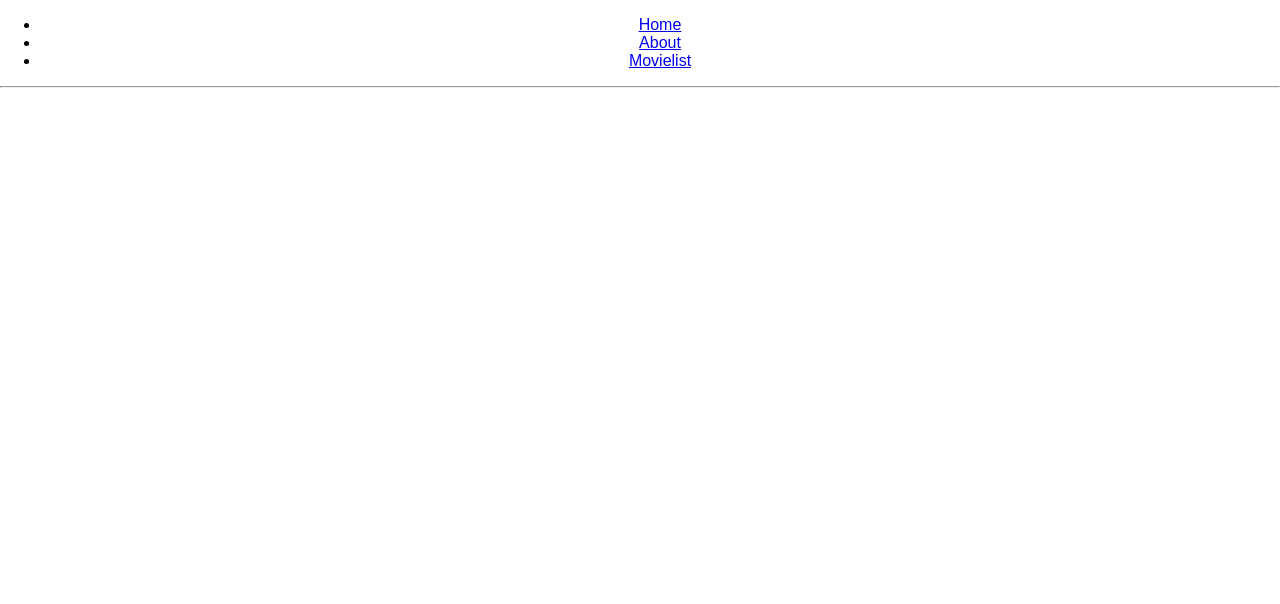
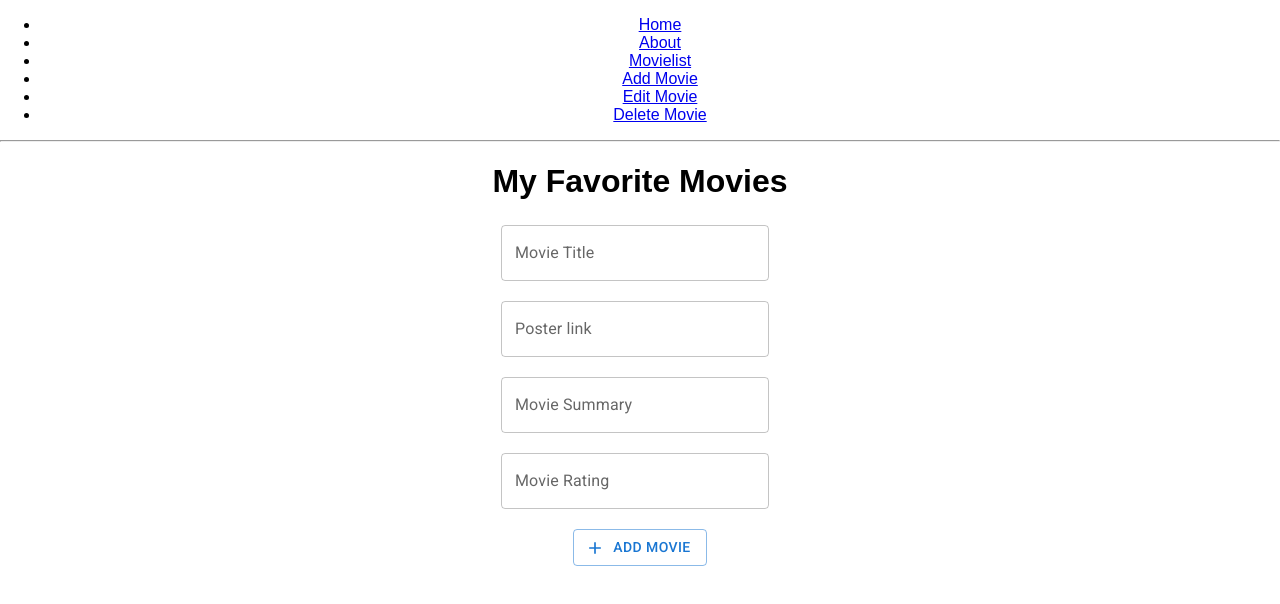
Before and after one commit to Arun3sh/my-fav-movie-react, a React (Create React App) app: page /movies/add in a window 1280 px wide. Shown: the top 604 px of the page. Built offline with nearby package versions, Linux system fonts and the light colour scheme.

Commit message:
crud added

```diff
--- /dev/null
+++ b/src/AddMovie.js
@@ -0,0 +1,77 @@
+import { Button } from '@mui/material';
+import { useState } from 'react';
+import './App.css';
+import { TextField } from '@mui/material';
+import AddIcon from '@mui/icons-material/Add';
+import { InnitialMovie } from './InnitialMovie';
+import { useHistory } from 'react-router';
+// import { ShowMovie } from './ShowMovie';
+
+export function Addmovie() {
+	const MyFavMovie = InnitialMovie();
+	const [movies, setMovies] = useState(MyFavMovie);
+
+	const [name, setName] = useState('');
+	const [poster, setPoster] = useState('');
+	const [summary, setSummary] = useState('');
+	const [rating, setRating] = useState('');
+	const history = useHistory();
+
+	const addMovie = () => {
+		const newMovie = { name, poster, summary, rating };
+		// setMovies([...movies, newMovie]);
+		const addedmovies = [...movies, newMovie];
+		setMovies(addedmovies);
+		console.log(addedmovies);
+		console.log(movies);
+		history.push('/movies');
+	};
+	return (
+		<div>
+			<h1>My Favorite Movies</h1>
+			<div className="addMovie">
+				<form className="myForm" noValidate autoComplete="off">
+					<TextField
+						id="outlined-basic"
+						label="Movie Title"
+						variant="outlined"
+						type="text"
+						value={name}
+						onChange={(e) => setName(e.target.value)}
+					/>
+
+					<TextField
+						id="outlined-basic"
+						label="Poster link"
+						variant="outlined"
+						type="link"
+						value={poster}
+						onChange={(e) => setPoster(e.target.value)}
+					/>
+
+					<TextField
+						id="outlined-basic"
+						label="Movie Summary"
+						variant="outlined"
+						type="text"
+						value={summary}
+						onChange={(e) => setSummary(e.target.value)}
+					/>
+
+					<TextField
+						id="outlined-basic"
+						label="Movie Rating"
+						variant="outlined"
+						type="text"
+						value={rating}
+						onChange={(e) => setRating(e.target.value)}
+					/>
+
+					<Button variant="outlined" type="button" onClick={addMovie} startIcon={<AddIcon />}>
+						Add Movie
+					</Button>
+				</form>
+			</div>
+		</div>
+	);
+}
--- a/src/App.css
+++ b/src/App.css
@@ -2,7 +2,7 @@ body {
 	font-family: 'popins', sans-serif;
 }
 img {
-	width: 350px;
+	width: 200px;
 	object-fit: cover;
 }
 .fav-movies {
@@ -13,10 +13,10 @@ img {
 	justify-content: space-evenly;
 }
 .movie {
-	width: 350px;
+	width: 200px;
 }
 .otherContainer {
-	text-align: justify;
+	text-align: left;
 }
 .heading {
 	display: flex;
--- a/src/App.js
+++ b/src/App.js
@@ -1,62 +1,16 @@
-// import logo from './logo.svg';
-import { Button } from '@mui/material';
 import { useState } from 'react';
 import './App.css';
 import { ShowMovie } from './ShowMovie';
-import { TextField } from '@mui/material';
-import AddIcon from '@mui/icons-material/Add';
 import { Switch, Route, Link } from 'react-router-dom';
-
-// import { RouterLink } from './Routerlink';
+import { InnitialMovie } from './InnitialMovie';
+import { Addmovie } from './AddMovie';
 
 function App() {
-	const [movies, setMovies] = useState([
-		{
-			name: 'Iron Man',
-			poster: 'https://www.themoviedb.org/t/p/w1280//78lPtwv72eTNqFW9COBYI0dWDJa.jpg',
-			summary:
-				'After being held captive in an Afghan cave, billionaire engineer Tony Stark creates a unique weaponized suit of armor to fight evil.',
-			rating: '7.6',
-		},
-		{
-			name: 'Doctor Strange',
-			poster: 'https://www.themoviedb.org/t/p/w1280//xf8PbyQcR5ucXErmZNzdKR0s8ya.jpg',
-			summary:
-				'After his career is destroyed, a brilliant but arrogant surgeon gets a new lease on life when a sorcerer takes him under her wing and trains him to defend the world against evil.',
-			rating: '7.4',
-		},
-		{
-			name: 'Black Panther',
-			poster: 'https://www.themoviedb.org/t/p/w1280//uxzzxijgPIY7slzFvMotPv8wjKA.jpg',
-			summary:
-				"King T'Challa returns home to the reclusive, technologically advanced African nation of Wakanda to serve as his country's new leader. However, T'Challa soon finds that he is challenged for the throne by factions within his own country as well as without. Using powers reserved to Wakandan kings, T'Challa assumes the Black Panther mantle to join with ex-girlfriend Nakia, the queen-mother, his princess-kid sister, members of the Dora Milaje (the Wakandan 'special forces') and an American secret agent, to prevent Wakanda from being dragged into a world war.",
-			rating: '7.4',
-		},
-		{
-			name: 'Captain America: The Winter Soldier',
-			poster: 'https://www.themoviedb.org/t/p/w1280//tVFRpFw3xTedgPGqxW0AOI8Qhh0.jpg',
-			summary:
-				'After the cataclysmic events in New York with The Avengers, Steve Rogers, aka Captain America is living quietly in Washington, D.C. and trying to adjust to the modern world. But when a S.H.I.E.L.D. colleague comes under attack, Steve becomes embroiled in a web of intrigue that threatens to put the world at risk. Joining forces with the Black Widow, Captain America struggles to expose the ever-widening conspiracy while fighting off professional assassins sent to silence him at every turn. When the full scope of the villainous plot is revealed, Captain America and the Black Widow enlist the help of a new ally, the Falcon. However, they soon find themselves up against an unexpected and formidable enemy—the Winter Soldier.',
-			rating: '7.7',
-		},
-		{
-			name: 'Shutter Island',
-			poster: 'https://www.themoviedb.org/t/p/w1280//52d7CAjnwh1cZXd2lhKaHVFMu0Q.jpg',
-			summary:
-				'World War II soldier-turned-U.S. Marshal Teddy Daniels investigates the disappearance of a patient from a hospital for the criminally insane, but his efforts are compromised by his troubling visions and also by a mysterious doctor.',
-			rating: '8.2',
-		},
-	]);
+	const MyFavMovie = InnitialMovie();
+	const [movies] = useState(MyFavMovie);
 
-	const [name, setName] = useState('');
-	const [poster, setPoster] = useState('');
-	const [summary, setSummary] = useState('');
-	const [rating, setRating] = useState('');
-
-	const addMovie = () => {
-		const newMovie = { name, poster, summary, rating };
-		setMovies([...movies, newMovie]);
-	};
+	//setMovies([...movies, addedmovies]);
+	// };
 	return (
 		<div className="App">
 			{/* <RouterLink /> */}
@@ -68,7 +22,16 @@ function App() {
 					<Link to="/about">About</Link>
 				</li>
 				<li>
-					<Link to="/favmovies">Movielist</Link>
+					<Link to="/movies">Movielist</Link>
+				</li>
+				<li>
+					<Link to="/movies/add">Add Movie</Link>
+				</li>
+				<li>
+					<Link to="/movies/edit">Edit Movie</Link>
+				</li>
+				<li>
+					<Link to="/movies/delete">Delete Movie</Link>
 				</li>
 			</ul>
 
@@ -79,57 +42,24 @@ function App() {
 					Home
 				</Route>
 				<Route path="/about">This is where you can find my fav movies!</Route>
-				<Route path="/favmovies">
-					<h1>My Favorite Movies</h1>
-					<div className="addMovie">
-						<form className="myForm" noValidate autoComplete="off">
-							<TextField
-								id="outlined-basic"
-								label="Movie Title"
-								variant="outlined"
-								type="text"
-								value={name}
-								onChange={(e) => setName(e.target.value)}
+				<Route exact path="/movies">
+					<section className="fav-movies">
+						{movies.map(({ name, poster, summary, rating }, index) => (
+							<ShowMovie
+								name={name}
+								poster={poster}
+								summary={summary}
+								rating={rating}
+								key={index}
 							/>
-
-							<TextField
-								id="outlined-basic"
-								label="Poster link"
-								variant="outlined"
-								type="link"
-								value={poster}
-								onChange={(e) => setPoster(e.target.value)}
-							/>
-
-							<TextField
-								id="outlined-basic"
-								label="Movie Summary"
-								variant="outlined"
-								type="text"
-								value={summary}
-								onChange={(e) => setSummary(e.target.value)}
-							/>
-
-							<TextField
-								id="outlined-basic"
-								label="Movie Rating"
-								variant="outlined"
-								type="text"
-								value={rating}
-								onChange={(e) => setRating(e.target.value)}
-							/>
-
-							<Button variant="outlined" type="button" onClick={addMovie} startIcon={<AddIcon />}>
-								Add Movie
-							</Button>
-						</form>
-					</div>
-					<section className="fav-movies">
-						{movies.map(({ name, poster, summary, rating }) => (
-							<ShowMovie name={name} poster={poster} summary={summary} rating={rating} />
 						))}
 					</section>
 				</Route>
+				<Route path="/movies/add">
+					<Addmovie />
+				</Route>
+				<Route path="/movies/edit">"Edit movies here"</Route>
+				<Route path="/movies/delete">"Delete movies here"</Route>
 			</Switch>
 		</div>
 	);
--- /dev/null
+++ b/src/InnitialMovie.js
@@ -0,0 +1,39 @@
+export function InnitialMovie() {
+	return [
+		{
+			name: 'Iron Man',
+			poster: 'https://www.themoviedb.org/t/p/w1280//78lPtwv72eTNqFW9COBYI0dWDJa.jpg',
+			summary:
+				'After being held captive in an Afghan cave, billionaire engineer Tony Stark creates a unique weaponized suit of armor to fight evil.',
+			rating: '7.6',
+		},
+		{
+			name: 'Doctor Strange',
+			poster: 'https://www.themoviedb.org/t/p/w1280//xf8PbyQcR5ucXErmZNzdKR0s8ya.jpg',
+			summary:
+				'After his career is destroyed, a brilliant but arrogant surgeon gets a new lease on life when a sorcerer takes him under her wing and trains him to defend the world against evil.',
+			rating: '7.4',
+		},
+		{
+			name: 'Black Panther',
+			poster: 'https://www.themoviedb.org/t/p/w1280//uxzzxijgPIY7slzFvMotPv8wjKA.jpg',
+			summary:
+				"King T'Challa returns home to the reclusive, technologically advanced African nation of Wakanda to serve as his country's new leader. However, T'Challa soon finds that he is challenged for the throne by factions within his own country as well as without. Using powers reserved to Wakandan kings, T'Challa assumes the Black Panther mantle to join with ex-girlfriend Nakia, the queen-mother, his princess-kid sister, members of the Dora Milaje (the Wakandan 'special forces') and an American secret agent, to prevent Wakanda from being dragged into a world war.",
+			rating: '7.4',
+		},
+		{
+			name: 'Captain America: The Winter Soldier',
+			poster: 'https://www.themoviedb.org/t/p/w1280//tVFRpFw3xTedgPGqxW0AOI8Qhh0.jpg',
+			summary:
+				'After the cataclysmic events in New York with The Avengers, Steve Rogers, aka Captain America is living quietly in Washington, D.C. and trying to adjust to the modern world. But when a S.H.I.E.L.D. colleague comes under attack, Steve becomes embroiled in a web of intrigue that threatens to put the world at risk. Joining forces with the Black Widow, Captain America struggles to expose the ever-widening conspiracy while fighting off professional assassins sent to silence him at every turn. When the full scope of the villainous plot is revealed, Captain America and the Black Widow enlist the help of a new ally, the Falcon. However, they soon find themselves up against an unexpected and formidable enemy—the Winter Soldier.',
+			rating: '7.7',
+		},
+		{
+			name: 'Shutter Island',
+			poster: 'https://www.themoviedb.org/t/p/w1280//52d7CAjnwh1cZXd2lhKaHVFMu0Q.jpg',
+			summary:
+				'World War II soldier-turned-U.S. Marshal Teddy Daniels investigates the disappearance of a patient from a hospital for the criminally insane, but his efforts are compromised by his troubling visions and also by a mysterious doctor.',
+			rating: '8.2',
+		},
+	];
+}
--- a/src/ShowMovie.js
+++ b/src/ShowMovie.js
@@ -4,11 +4,11 @@ import IconButton from '@mui/material/IconButton';
 import ExpandMore from '@mui/icons-material/ExpandMore';
 import ExpandLess from '@mui/icons-material/ExpandLess';
 
-export function ShowMovie({ name, poster, summary, rating }) {
+export function ShowMovie({ name, poster, summary, rating, index }) {
 	const [show, setShow] = useState(true);
 	const styles = { display: show ? 'block' : 'none' };
 	return (
-		<div className="movie">
+		<div className="movie" key={index}>
 			<div className="imageContainer">
 				<img className="poster" src={poster} alt={name} />
 			</div>
```
